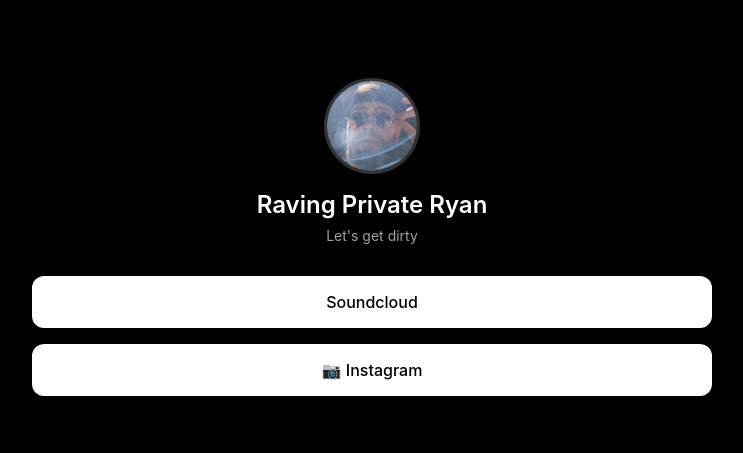
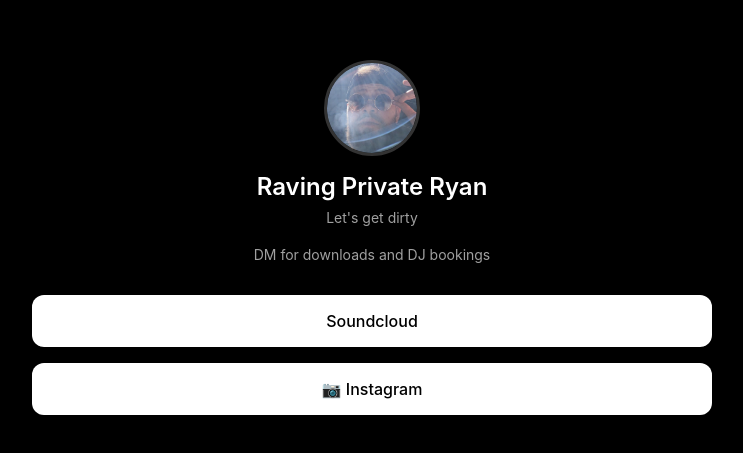
Before and after one commit to ravingprivateryan/dj.github.io, a plain HTML site: page index.html in a window 1280 px wide. Shown: the part 163-616 px from the top of the page, without its empty margins (268-1011 px from the left). Drawn offline with Linux system fonts and the light colour scheme.

Commit message:
Update index.html

```diff
--- a/index.html
+++ b/index.html
@@ -56,6 +56,7 @@
         .profile-bio {
             font-size: 14px;
             color: #a0a0a0;
+            margin-bottom: 20px;
         }
 
         .links {
@@ -97,6 +98,7 @@
             </div>
             <h1 class="profile-name">Raving Private Ryan</h1>
             <p class="profile-bio">Let's get dirty</p>
+            <p class="profile-bio">DM for downloads and DJ bookings</p>
         </div>
 
         <div class="links">
```
